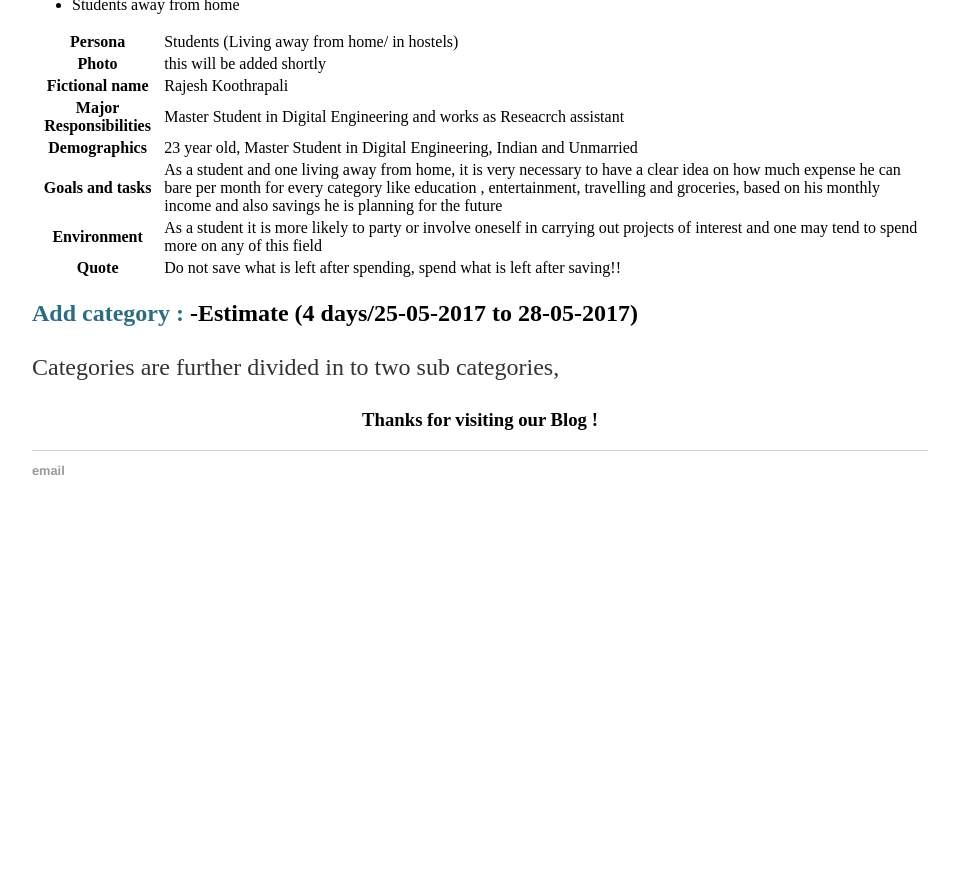
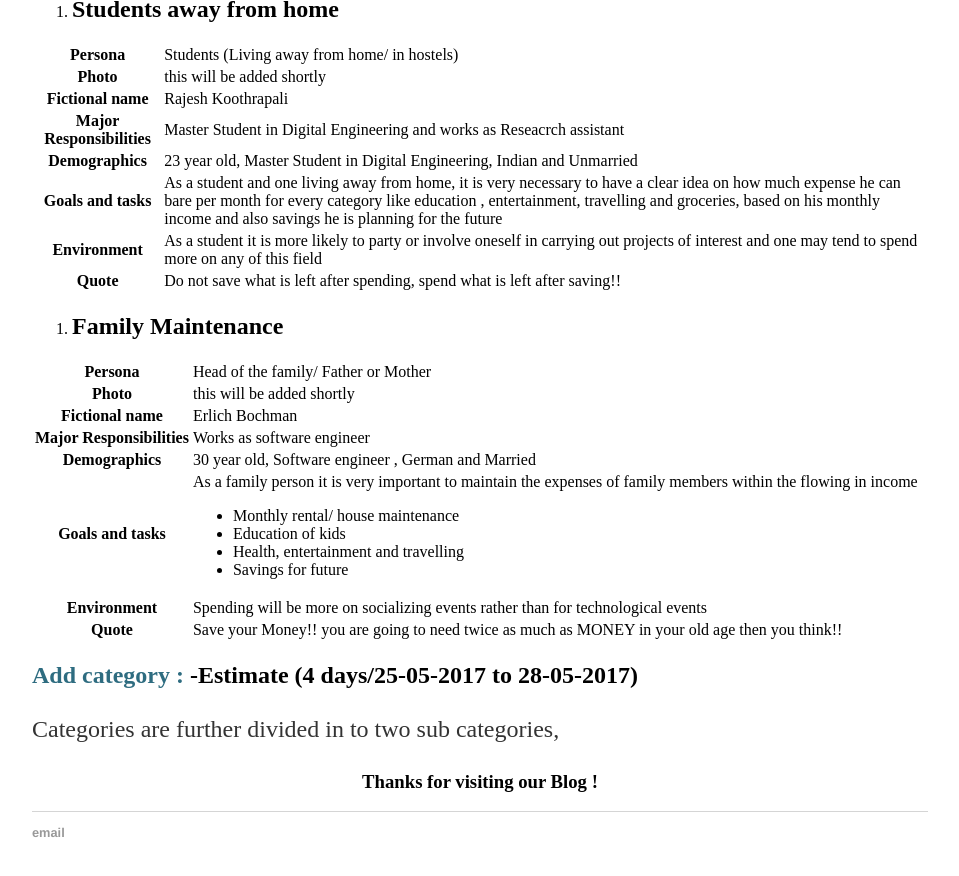
Before and after one commit to vinoth789/Money-tracker, a Jekyll site: the page built from docs/_posts/2017-06-04-ImplementationAndUIDesign.md, in a window 1280 px wide and 900 px high, scrolled down 2285 px. Shown: the top 876 px of the window, without its empty margins (160-1119 px from the left). Built offline with Jekyll 4.4.1, drawn with Linux system fonts in a browser that asks for light colours; our own code applies the rules of GitHub Pages for plain Markdown files; before the commit the page ends 2823 px from its top, so only the background shows below that.

Commit message:
Update 2017-06-04-ImplementationAndUIDesign.md

```diff
--- a/docs/_posts/2017-06-04-ImplementationAndUIDesign.md
+++ b/docs/_posts/2017-06-04-ImplementationAndUIDesign.md
@@ -28,9 +28,9 @@
 <h2 style="color: #2e6c80;">To whom is our MoneyTracker Application more suitable?</h2>
 <p>Money Tracker is general purpose application suitable for every individual who is concerned to maintain or track the expenditure, none the less certain pre-requisites are, one willing to use the application has to be aware about usage of mobile phones, installation of android applications. This application can be better utilized by the pupils with age > 8 years, since it involves mathematically calculated results and representation of expenditure and savings interms of graph and Pie charts. This application is only focused for individuals who wish to track their day today expenses, not for group of peoples or doesn't target large scale industrail expenditure maintainance </p>
 <h2>So considering the above factors we can define the two personas whom the application is more suitable is as follows: </h2>
-<ul>
-<li>Students away from home</li>
-</ul>
+<ol>
+<li><h2>Students away from home</h2></li>
+</ol>
 <div>
 <table>
 <tr>
@@ -72,6 +72,60 @@
 <th colspan="4">Quote</th>
 <td colspan="8">Do not save what is left after spending, spend what is left after saving!!</td>
 </tr>
+</table>
+</div>
+
+<ol>
+<li><h2>Family Maintenance</h2></li>
+</ol>
+<div>
+<table>
+<tr>
+<th colspan="4">Persona</th>
+<td colspan="8"> Head of the family/ Father or Mother</td>
+</tr>
+
+<tr>
+<th colspan="4">Photo</th>
+<td colspan="8"> this will be added shortly</td>
+</tr>
+
+<tr>
+<th colspan="4">Fictional name</th>
+<td colspan="8"> Erlich Bochman</td>
+</tr>
+
+<tr>
+<th colspan="4">Major Responsibilities</th>
+<td colspan="8"> Works as software engineer</td>
+</tr>
+
+<tr>
+<th colspan="4">Demographics</th>
+<td colspan="8"> 30 year old, Software engineer , German and Married</td>
+</tr>
+
+<tr>
+<th colspan="4">Goals and tasks</th>
+<td colspan="8"> As a family person it is very important to maintain the expenses of family members within the flowing in income
+<ul>
+<li>Monthly rental/ house maintenance</li>
+<li>Education of kids</li>
+<li>Health, entertainment and travelling</li>
+<li>Savings for future</li>
+</ul>
+</td>
+</tr>
+
+<tr>
+<th colspan="4">Environment</th>
+<td colspan="8">Spending will be more on socializing events rather than for technological events</td>
+</tr>
+
+<tr>
+<th colspan="4">Quote</th>
+<td colspan="8">Save your Money!! you are going to need twice as much as MONEY in your old age then you think!! </td>
+</tr>
 
 </table>
 </div>
```
